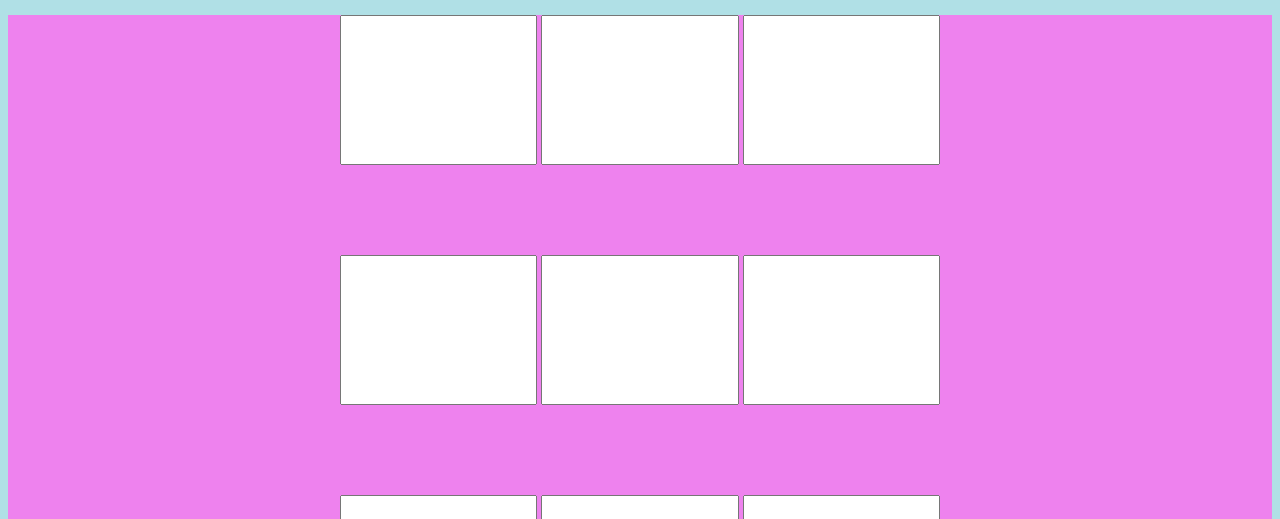
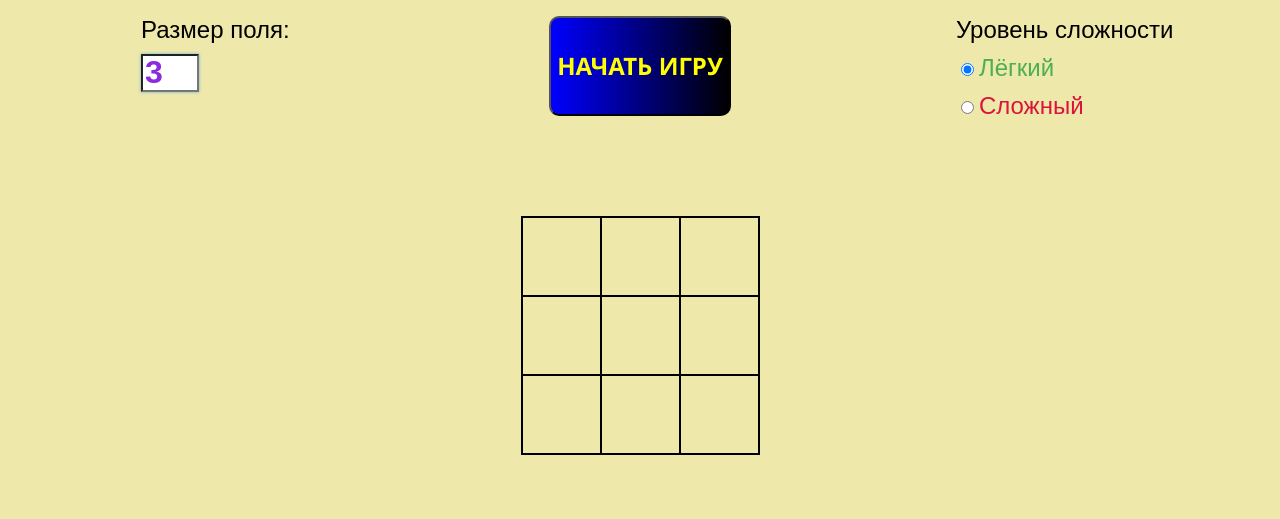
Before and after one commit to sergeishel123/Web_Project, a plain HTML site: page index.html in a window 1280 px wide. Shown: the part 85-604 px from the top of the page. Drawn offline with Linux system fonts and the light colour scheme.

Commit message:
Исправление формата сетки/ добавление возможности создания поля размерности от 3до 8

```diff
--- a/css/styles.css
+++ b/css/styles.css
@@ -1,15 +1,8 @@
 
 body{
+    font-family: Snell Roundhand, cursive;
     height: 100vh;
-    background-color: powderblue;
-}
-
-
-
-#container {
-    width: 100%;
-    height: 100%;
-    text-align: center;
+    background-color: palegoldenrod;
 }
 
 #meta_main{
@@ -18,32 +11,144 @@ body{
     font-weight: bold;
     text-align: center;
     margin-top: 1%;
+    animation: color-change 4s infinite;
 }
 
-#meta_main:hover{
-    color: #5265f6;
-    text-shadow: 1px 1px 1px #000;
+
+@keyframes color-change {
+    0% { color: red; }
+    25%{ color: blueviolet; }
+    50%{ color: blueviolet; }
+    75%{ color: blue; }
+    100%{color: red; }
 }
 
-/*
-#a{
-    background-color: aqua;
-    width: 70%;
-    height: 30%;
-    left:20%;
-    top:20%;
-}*/
+#gridSize{
+    outline: none;
+    box-shadow: 0 0 3px #66afe9;
+    width: 50px;
+    height: 20%;
+    font-size: xx-large;
+    color: blueviolet;
+    font-weight: 900;
+}
+
+#input{
+    height: 20%;
+    display: grid;
+    grid-template-rows: 1fr;
+    grid-template-columns: 1fr 1fr 1fr;
+    grid-template-areas:
+        "size submit level"
+    ;
+    justify-items:center;
+    gap: 10px;
+}
+
+#size{
+    grid-area: size;
+}
+
+#level{
+    grid-area: level;
+
+}
 
 
 
-div.row{
-    text-align: center;
-    background-color: violet;
-    width: 100%;
-    height: 30%;
+#desc{
+    font-family: fantasy;
+    font-size: x-large;
 }
 
-input.cell{
-    width: 15%;
-    height: 60%;
+#label2{
+    font-family: fantasy;
+    font-size: x-large;
 }
+
+
+#easy{
+    color:#4CAF50;
+    font-family: fantasy;
+    font-size: x-large;
+
+}
+
+#easy:hover,#hard:hover {
+    background-color: white;
+    border-style: groove;
+    border-radius: 3px;
+}
+#hard{
+    color:crimson;
+    font-family: fantasy;
+    font-size: x-large;
+}
+
+
+
+#submit{
+    grid-area: submit;
+    text-align: center;
+    border-radius: 10px;
+    background-image: linear-gradient(to right, blue, black);
+    color: yellow;
+    font-weight: bolder;
+    text-transform: uppercase;
+    font-size:x-large;
+    font-family: 'Segoe UI', Tahoma, Geneva, Verdana, sans-serif;
+    height: 12.5vh;
+}
+
+
+#submit:hover{
+    outline: 4px solid blueviolet;
+}
+
+
+#board_html{
+    padding-top: 20px;
+}
+
+
+table{
+    border-collapse: collapse;
+    margin: 20px auto;
+}
+td{
+    width: 75px;
+    height: 75px;
+    border: 2px solid black;
+    text-align: center;
+    font-size: 30px;
+    cursor: pointer;
+}
+
+
+
+
+
+
+
+#form-box {
+    border: 2px solid #ccc;
+    padding: 20px;
+    border-radius: 5px;
+  }
+  h2 {
+    text-align: center;
+  }
+  label {
+    display: block;
+    margin-bottom: 10px;
+  }
+  input[type="radio"] {
+    margin-right: 5px;
+  }
+
+div.end{
+    text-align: center;
+    font-size: xx-large;
+    padding-top: 50px;
+    padding-bottom: 20px;
+}
--- a/index.html
+++ b/index.html
@@ -2,31 +2,37 @@
 <html lang="en">
 <head>
     <meta charset="UTF-8">
-    <meta name="viewport" content="width=device-width, initial-scale=1.0">
-    <title>Document</title>
+    <meta name="viewport" con5tent="width=device-width, initial-scale=1.0">
+    <title>Крестики-нолики</title>
     <link rel = "stylesheet" href = "css/styles.css">
-    <script defer src = "js/script.js" type = "text/javascript"></script>
+
+    <script defer src = "js/script.js"></script>
 </head>
 <body>
-    <h1 id = "meta_main">
-        Игра "Крестики-нолики"
-    </h1>
-        <div id = "container" id = "container">
-            <div class="row">
-                <input type="text" id= "button1" class="cell">
-                <input type="text" id= "button2" class="cell">
-                <input type="text" id= "button4" class="cell">
-            </div>
-            <div class="row">
-                <input type="text" id= "button4" class = "cell">
-                <input type="text" id= "button5" class = "cell">
-                <input type="text" id= "button6" class = "cell">
-            </div>
-            <div class="row">
-                <input type="text" id= "button7" class = "cell">
-                <input type="text" id= "button8" class = "cell">
-                <input type="text" id= "button9" class = "cell">
-            </div>
+
+<h1 id = "meta_main">Игра "Крестики-нолики"</h1>
+<div id = "input">
+    <div id = "size">
+        <label for="gridSize" id = "desc">Размер поля:</label>
+        <input type="number" id="gridSize" min="3"max= "8" value="3">
     </div>
+    <input type = "button" id = "submit" value = "Начать игру">
+    <div id = "level">
+        <form id="difficultyForm">
+            <label id = "label2">Уровень сложности</label>
+            <label>
+                <input type="radio" name="difficulty" value="easy" checked><span id = "easy">Лёгкий</span>
+            </label>
+            <label>
+                <input type="radio" name="difficulty" value="hard"><span id = "hard" >Сложный</span>
+            </label>
+          </form>
+    </div>
+</div>
+
+<div id="board_html"></div>
+<div class = "end">
+    Возвращайтесь снова!
+</div>
 </body>
 </html>
--- a/js/script.js
+++ b/js/script.js
@@ -1,7 +1,41 @@
 
-let main = document.getElementById("container");
-
-let cells = document.getElementsByClassName("cells");
+let currentPlayer = 'X';
+let gridSize = 3;
+let gameBoard = [];
 
 
-let square;
+document.getElementById("submit").addEventListener("click",createGrid);
+
+function createGrid() {
+    gridSize = Number(document.getElementById('gridSize').value);
+    gameBoard = [];
+    for (let i = 0; i < gridSize; i++) {
+        gameBoard[i] = new Array(gridSize);
+        for(let j = 0;j < gridSize;j++){
+            gameBoard[i][j] = "";
+        }
+    }
+    generateBoard();
+}
+
+function generateBoard(){
+    const board_html = document.getElementById('board_html');
+    board_html.innerHTML = "";
+    let table = document.createElement("table");
+    let row;
+    let col;
+    for(let i = 0;i < gridSize;i++){
+        row = document.createElement("tr");
+        for(let j = 0;j < gridSize;j++){
+            col = document.createElement("td");
+            col.textContent = gameBoard[i][j];
+            row.appendChild(col);
+            col.addEventListener("clicl",function(){this.innerHTML = "0"});
+        }
+        table.appendChild(row);
+    }
+    board_html.appendChild(table);
+}
+
+
+createGrid();
```
